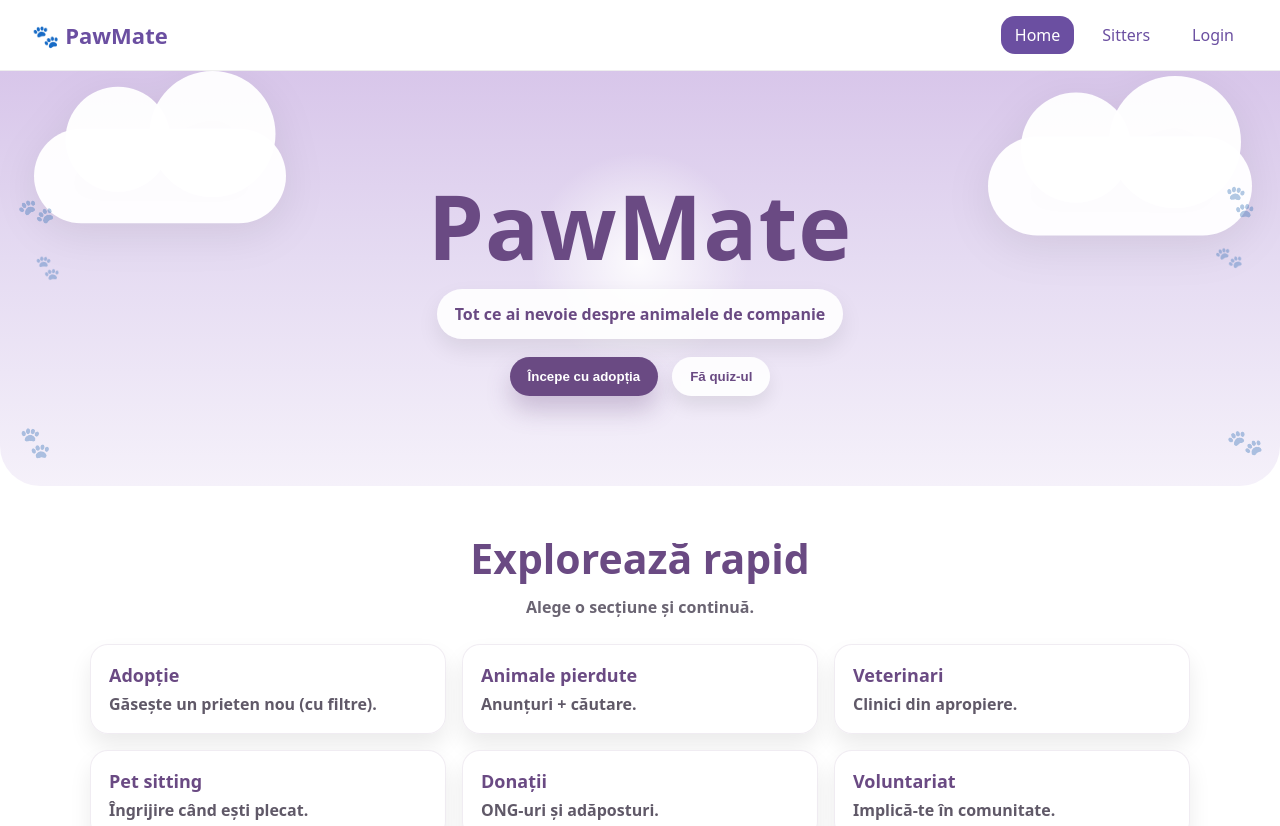
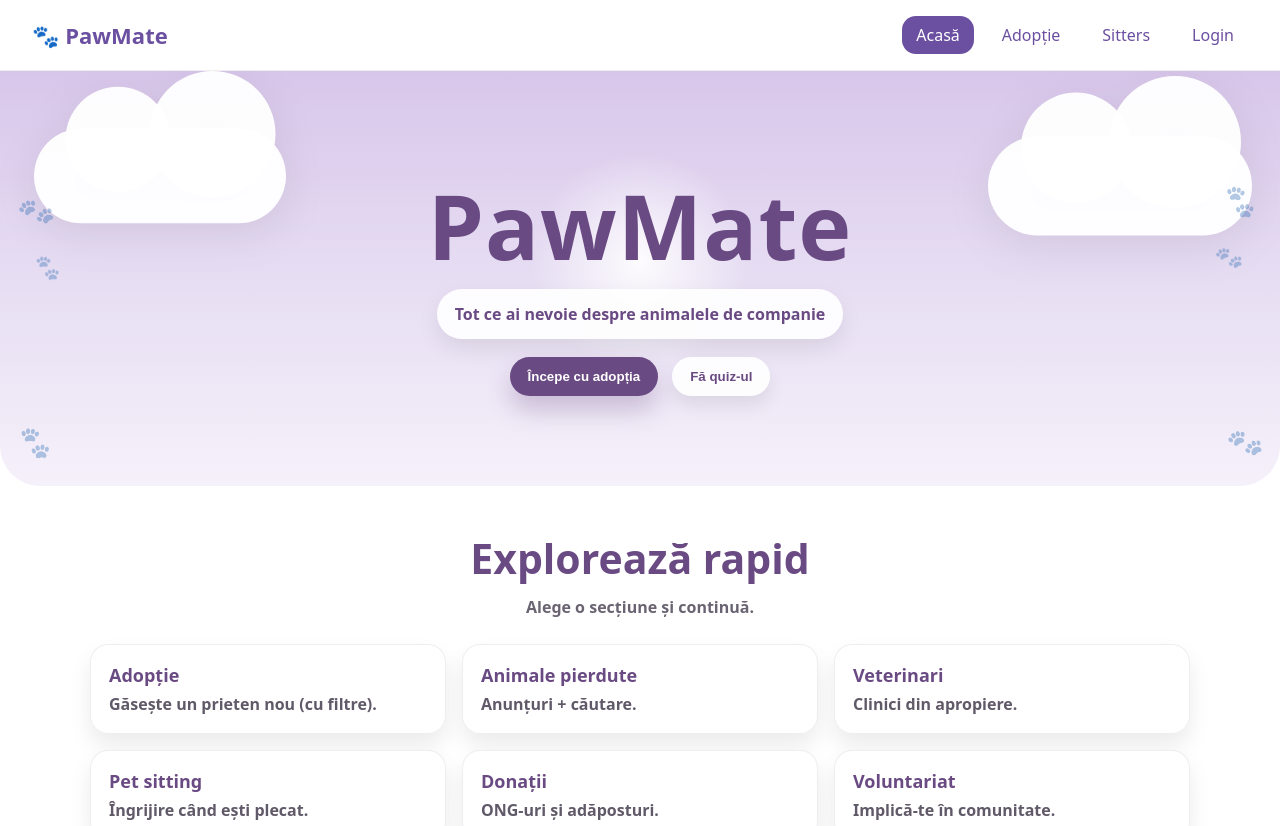
Before and after one commit to viorelinaa/PawMate, a React (Vite) app in the folder frontend/: page / in a window 1280 px wide. Shown: the top 826 px of the page. Built offline with nearby package versions, Linux system fonts and the light colour scheme.

Commit message:
actualizare Navbar

```diff
--- a/frontend/src/components/Navbar.tsx
+++ b/frontend/src/components/Navbar.tsx
@@ -11,7 +11,11 @@ export default function Navbar() {
 
             <nav className="links">
                 <NavLink to="/" end>
-                    Home
+                    Acasă
+                </NavLink>
+
+                <NavLink to="/adoptie">
+                    Adopție
                 </NavLink>
 
                 <NavLink to="/sitters">
```
